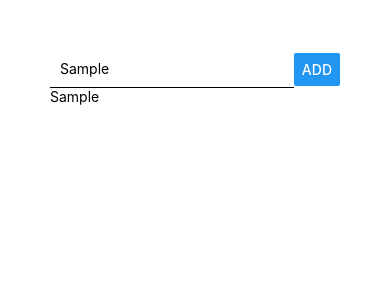
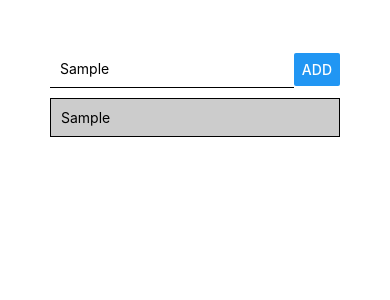
Before and after one commit to gagan0183/react-native, a React Native app in the folder rn-complete-guide/: screen / in a window 390 px wide. Both pictures are taken after typing "Sample" into the empty fields and a click on the button "ADD". Shown: the top 300 px of the page. Built offline with nearby package versions, Linux system fonts and the light colour scheme.

Commit message:
items style

```diff
--- a/rn-complete-guide/App.js
+++ b/rn-complete-guide/App.js
@@ -20,7 +20,7 @@
         <Button title="ADD" onPress={add} />
       </View>
       <View>
-        {goals.map(goal => <Text key={goal}>{goal}</Text>)}
+        {goals.map(goal => <View key={goal} style={styles.listItem}><Text>{goal}</Text></View>)}
       </View>
     </View>
   );
@@ -40,5 +40,12 @@
     borderBottomColor: 'black',
     borderBottomWidth: 1,
     padding: 10
+  },
+  listItem: {
+    padding: 10,
+    marginVertical: 10,
+    backgroundColor: '#ccc',
+    borderColor: 'black',
+    borderWidth: 1
   }
 });
```
